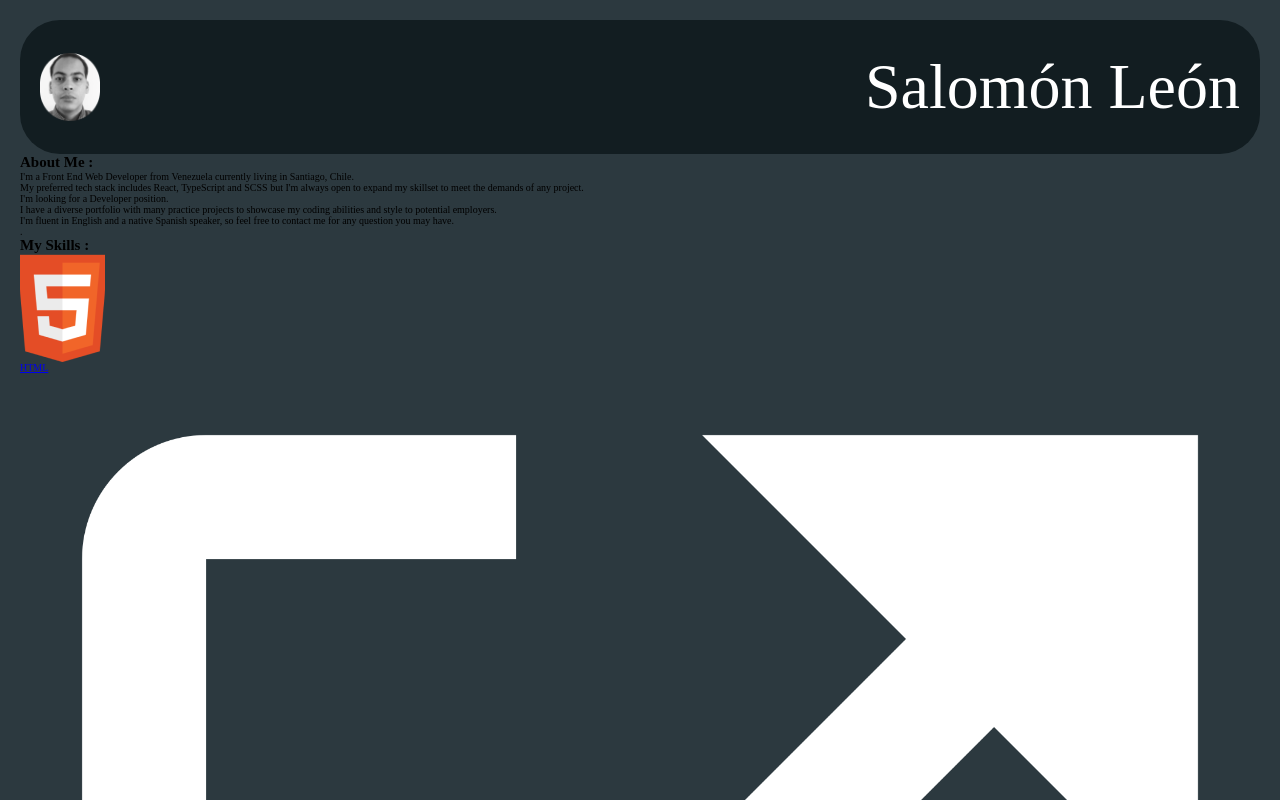
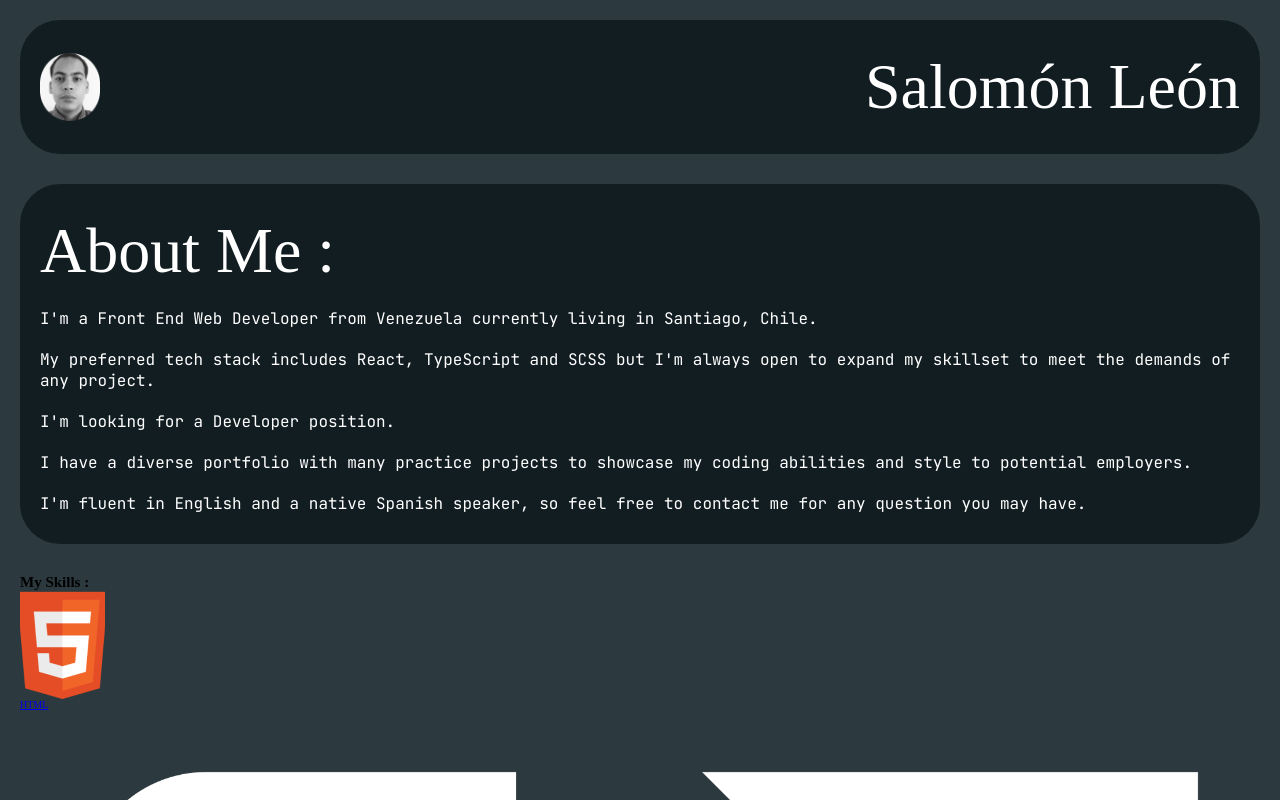
Before and after one commit to salomonalb/personal-portfolio, a React (Vite) app: page / in a window 1280 px wide. Shown: the top 800 px of the page. Built offline with nearby package versions, Linux system fonts and the light colour scheme; a web font is replaced by a local one.

Commit message:
about styles

```diff
--- a/src/components/About.tsx
+++ b/src/components/About.tsx
@@ -4,12 +4,12 @@ type AboutProps = {
 
 function About({ text }: AboutProps) {
   const paragraphs = text.split(".").map((paragraph) => {
-    return <p>{paragraph}.</p>;
+    return <p className="section__text">{paragraph}.</p>;
   });
 
   return (
-    <section>
-      <h2>About Me :</h2>
+    <section className="section about">
+      <h2 className="section__title">About Me :</h2>
       {paragraphs}
     </section>
   );
--- a/src/components/Hero.tsx
+++ b/src/components/Hero.tsx
@@ -7,7 +7,7 @@ function Hero({ name, photo }: HeroProps) {
   return (
     <section className="section hero">
       <img className="hero__image" src={photo} alt={name} />
-      <h1 className="section__title hero__title">{name}</h1>
+      <h1 className="section__title">{name}</h1>
     </section>
   );
 }
--- a/src/data.ts
+++ b/src/data.ts
@@ -53,7 +53,7 @@ export type user = {
 export const userData: user = {
   name: "Salomón León",
   description:
-    "I'm a Front End Web Developer from Venezuela currently living in Santiago, Chile. My preferred tech stack includes React, TypeScript and SCSS but I'm always open to expand my skillset to meet the demands of any project. I'm looking for a Developer position. I have a diverse portfolio with many practice projects to showcase my coding abilities and style to potential employers. I'm fluent in English and a native Spanish speaker, so feel free to contact me for any question you may have.",
+    "I'm a Front End Web Developer from Venezuela currently living in Santiago, Chile. My preferred tech stack includes React, TypeScript and SCSS but I'm always open to expand my skillset to meet the demands of any project. I'm looking for a Developer position. I have a diverse portfolio with many practice projects to showcase my coding abilities and style to potential employers. I'm fluent in English and a native Spanish speaker, so feel free to contact me for any question you may have",
   profilePicture: profilePicture,
   skills: [
     {
--- /dev/null
+++ b/src/styles/_about.scss
@@ -0,0 +1,5 @@
+.about {
+  display: flex;
+  flex-direction: column;
+  gap: 2rem;
+}
--- a/src/styles/_section.scss
+++ b/src/styles/_section.scss
@@ -12,4 +12,9 @@
     font-size: 6.4rem;
     font-weight: normal;
   }
+  &__text {
+    font-family: $font-text;
+    color: $font-color;
+    font-size: 1.6rem;
+  }
 }
--- a/src/styles/main.scss
+++ b/src/styles/main.scss
@@ -2,8 +2,15 @@
 @use "./variables" as *;
 @use "./section" as *;
 @use "./hero" as *;
+@use "./about" as *;
 
 body {
   background-color: $grayish-blue;
   padding: 2rem;
 }
+
+main {
+  display: flex;
+  flex-direction: column;
+  gap: 3rem;
+}
```
